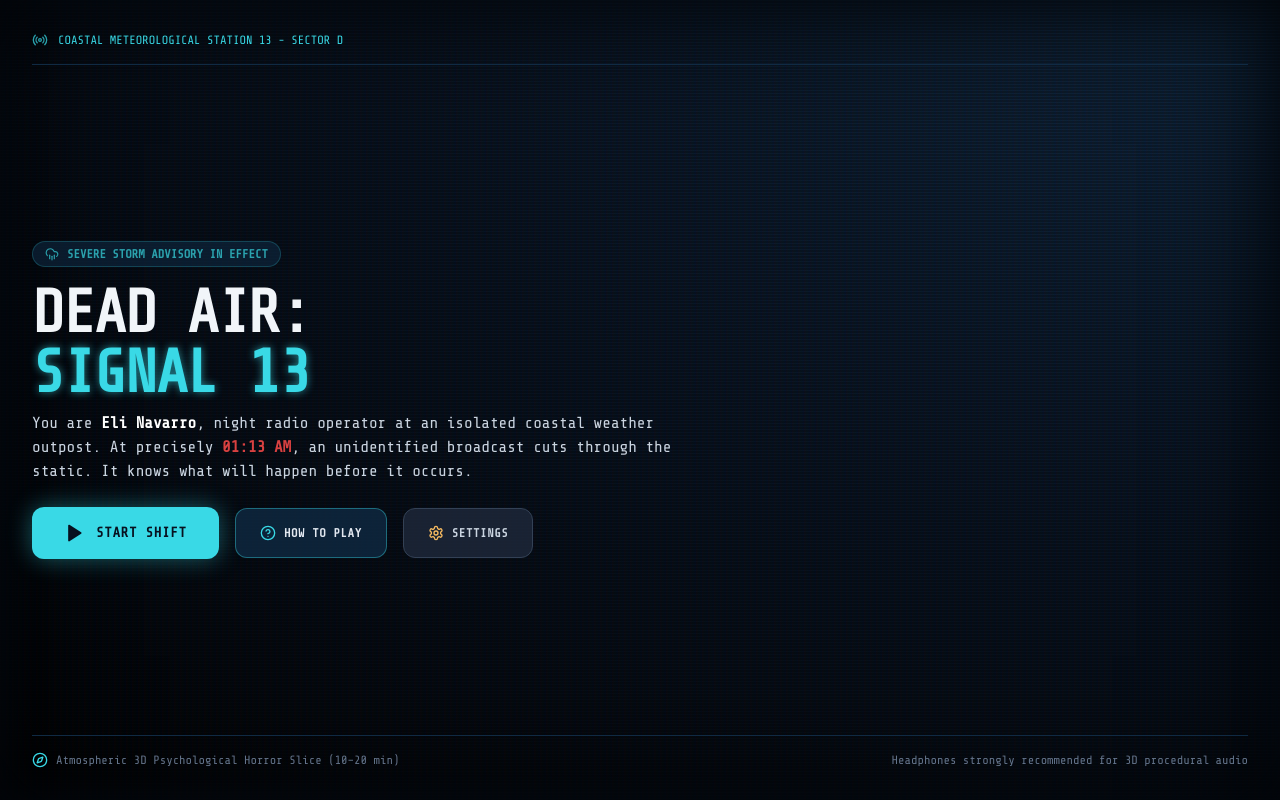
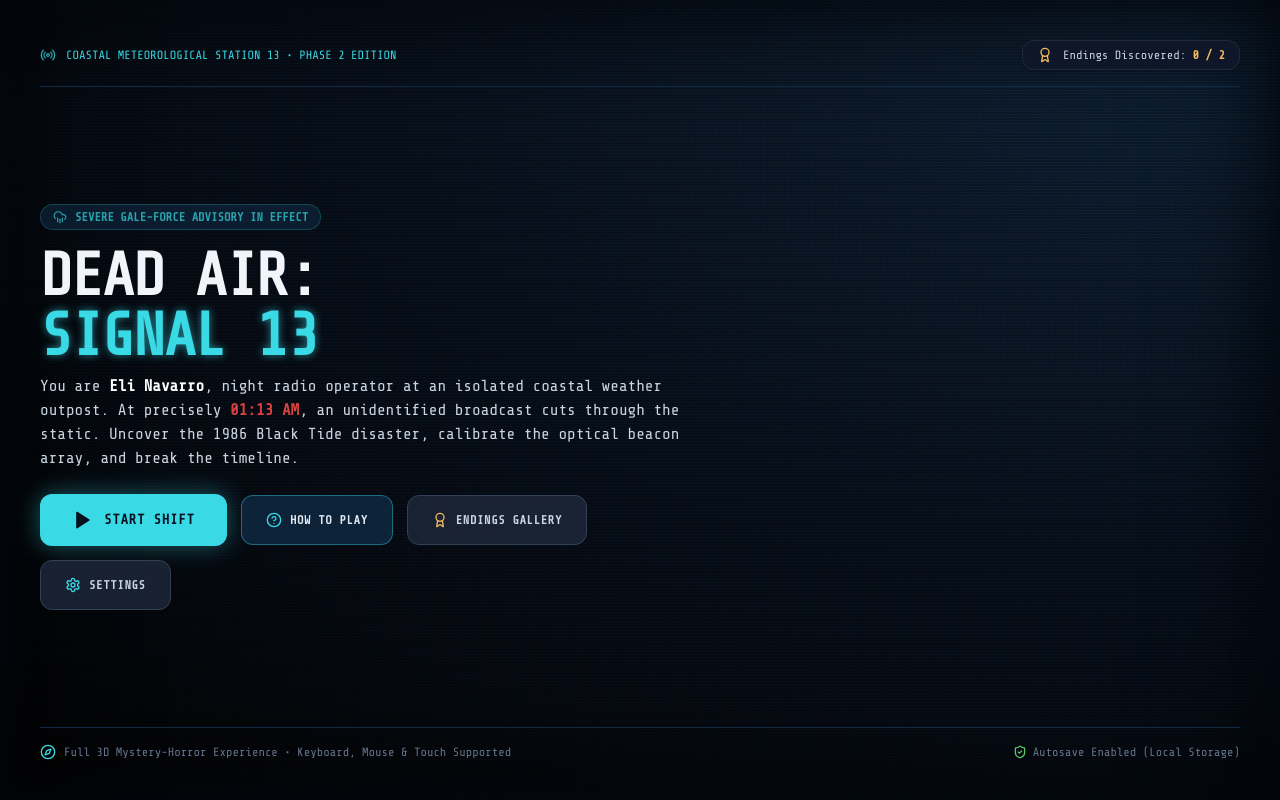
Before and after one commit to rhedenpadilla/station-13, a React (Vite) app: page / in a window 1280 px wide. Built offline with nearby package versions, Linux system fonts and the light colour scheme.

Commit message:
feat(menus): update TitleScreen with loading transition, endings tracker, and Phase 2 styling

```diff
--- a/src/components/Menus/TitleScreen.tsx
+++ b/src/components/Menus/TitleScreen.tsx
@@ -1,7 +1,10 @@
 import { useState } from 'react';
 import { useGameState } from '../../game/state/useGameState';
 import { SettingsModal } from './SettingsModal';
-import { Radio, Play, Settings, HelpCircle, Award, Compass, CloudRain } from 'lucide-react';
+import { HowToPlayModal } from './HowToPlayModal';
+import { EndingsGalleryModal } from '../GameUI/EndingsGalleryModal';
+import { LoadingScreen } from './LoadingScreen';
+import { Radio, Play, Settings, HelpCircle, Award, Compass, CloudRain, ShieldCheck } from 'lucide-react';
 
 export function TitleScreen() {
   const startGame = useGameState((state) => state.startGame);
@@ -10,11 +13,28 @@ export function TitleScreen() {
 
   const [showSettings, setShowSettings] = useState(false);
   const [showHowToPlay, setShowHowToPlay] = useState(false);
+  const [showEndings, setShowEndings] = useState(false);
+  const [isLoading, setIsLoading] = useState(false);
+
+  const handleStart = () => {
+    setIsLoading(true);
+  };
+
+  const handleLoadingComplete = () => {
+    setIsLoading(false);
+    startGame();
+  };
+
+  if (isLoading) {
+    return <LoadingScreen onComplete={handleLoadingComplete} />;
+  }
+
+  const unlockedCount = (endingsUnlocked.beacon ? 1 : 0) + (endingsUnlocked.silentFrequency ? 1 : 0);
 
   return (
-    <div className="relative w-full h-full flex flex-col justify-between p-8 bg-[#07111F] text-slate-100 font-mono overflow-hidden select-none">
-      {/* Background Ambience styling & Scanlines */}
-      <div className="absolute inset-0 bg-[radial-gradient(ellipse_at_top_right,_var(--tw-gradient-stops))] from-[#102A43] via-[#07111F] to-black opacity-90" />
+    <div className="relative w-full h-full flex flex-col justify-between p-6 md:p-10 bg-[#07111F] text-slate-100 font-mono overflow-hidden select-none">
+      {/* Radial Gradient Background & Scanlines */}
+      <div className="absolute inset-0 bg-[radial-gradient(ellipse_at_top_right,_var(--tw-gradient-stops))] from-[#102A43] via-[#07111F] to-black opacity-90 pointer-events-none" />
       <div className="absolute inset-0 crt-overlay pointer-events-none" />
       <div className="absolute inset-0 vignette-overlay pointer-events-none" />
 
@@ -22,25 +42,26 @@ export function TitleScreen() {
       <div className="relative z-10 flex justify-between items-center border-b border-[#102A43] pb-4">
         <div className="flex items-center gap-2.5 text-xs text-[#39D9E6]">
           <Radio className="w-4 h-4 animate-pulse" />
-          <span>COASTAL METEOROLOGICAL STATION 13 - SECTOR D</span>
+          <span>COASTAL METEOROLOGICAL STATION 13 • PHASE 2 EDITION</span>
         </div>
 
-        {/* Ending completion status badge */}
-        {hasCompletedBefore && (
-          <div className="flex items-center gap-3 bg-[#0F172A]/80 border border-[#1E293B] px-3.5 py-1.5 rounded-lg text-xs">
-            <Award className="w-4 h-4 text-[#F5B960]" />
-            <span className="text-slate-300">
-              Endings Discovered: {(endingsUnlocked.beacon ? 1 : 0) + (endingsUnlocked.silentFrequency ? 1 : 0)} / 2
-            </span>
-          </div>
-        )}
+        {/* Endings Badge */}
+        <button
+          onClick={() => setShowEndings(true)}
+          className="flex items-center gap-2.5 bg-[#0F172A]/90 hover:bg-[#102A43] border border-[#1E293B] hover:border-[#F5B960]/50 px-3.5 py-1.5 rounded-xl text-xs transition-all shadow-md"
+        >
+          <Award className="w-4 h-4 text-[#F5B960]" />
+          <span className="text-slate-300">
+            Endings Discovered: <strong className="text-[#F5B960]">{unlockedCount} / 2</strong>
+          </span>
+        </button>
       </div>
 
       {/* Center Main Title Content */}
-      <div className="relative z-10 max-w-2xl my-auto">
+      <div className="relative z-10 max-w-2xl my-auto py-6">
         <div className="inline-flex items-center gap-2 px-3 py-1 rounded-full bg-[#102A43]/80 border border-[#39D9E6]/30 text-[#39D9E6] text-xs font-bold mb-4 animate-pulse">
           <CloudRain className="w-3.5 h-3.5" />
-          <span>SEVERE STORM ADVISORY IN EFFECT</span>
+          <span>SEVERE GALE-FORCE ADVISORY IN EFFECT</span>
         </div>
 
         <h1 className="text-4xl md:text-6xl font-black tracking-tight text-slate-100 mb-2 uppercase">
@@ -49,14 +70,14 @@ export function TitleScreen() {
         </h1>
 
         <p className="text-sm md:text-base text-slate-300 mb-6 leading-relaxed">
-          You are <strong className="text-white font-bold">Eli Navarro</strong>, night radio operator at an isolated coastal weather outpost. At precisely <span className="text-[#D94141] font-bold">01:13 AM</span>, an unidentified broadcast cuts through the static. It knows what will happen before it occurs.
+          You are <strong className="text-white font-bold">Eli Navarro</strong>, night radio operator at an isolated coastal weather outpost. At precisely <span className="text-[#D94141] font-bold">01:13 AM</span>, an unidentified broadcast cuts through the static. Uncover the 1986 Black Tide disaster, calibrate the optical beacon array, and break the timeline.
         </p>
 
         {/* Action Buttons */}
-        <div className="flex flex-col sm:flex-row gap-4 items-stretch sm:items-center">
+        <div className="flex flex-col sm:flex-row flex-wrap gap-3.5 items-stretch sm:items-center">
           <button
-            onClick={startGame}
-            className="flex items-center justify-center gap-3 px-8 py-4 bg-[#39D9E6] hover:bg-[#22d3ee] text-[#07111F] rounded-xl font-bold font-mono text-sm tracking-wider uppercase transition-all shadow-[0_0_25px_rgba(57,217,230,0.4)] hover:scale-105"
+            onClick={handleStart}
+            className="flex items-center justify-center gap-3 px-8 py-4 bg-[#39D9E6] hover:bg-[#22d3ee] text-[#07111F] rounded-xl font-bold text-sm tracking-wider uppercase transition-all shadow-[0_0_25px_rgba(57,217,230,0.4)] hover:scale-105"
           >
             <Play className="w-5 h-5 fill-current" />
             Start Shift
@@ -71,10 +92,18 @@ export function TitleScreen() {
           </button>
 
           <button
+            onClick={() => setShowEndings(true)}
+            className="flex items-center justify-center gap-2 px-6 py-4 bg-[#1E293B]/80 hover:bg-[#1E293B] border border-[#334155] text-slate-300 hover:text-white rounded-xl text-xs font-bold uppercase tracking-wider transition-all"
+          >
+            <Award className="w-4 h-4 text-[#F5B960]" />
+            Endings Gallery
+          </button>
+
+          <button
             onClick={() => setShowSettings(true)}
             className="flex items-center justify-center gap-2 px-6 py-4 bg-[#1E293B]/80 hover:bg-[#1E293B] border border-[#334155] text-slate-300 hover:text-white rounded-xl text-xs font-bold uppercase tracking-wider transition-all"
           >
-            <Settings className="w-4 h-4 text-[#F5B960]" />
+            <Settings className="w-4 h-4 text-[#39D9E6]" />
             Settings
           </button>
         </div>
@@ -84,39 +113,18 @@ export function TitleScreen() {
       <div className="relative z-10 flex flex-col sm:flex-row justify-between items-center text-xs text-slate-500 border-t border-[#102A43] pt-4 gap-2">
         <div className="flex items-center gap-2">
           <Compass className="w-4 h-4 text-[#39D9E6]" />
-          <span>Atmospheric 3D Psychological Horror Slice (10–20 min)</span>
+          <span>Full 3D Mystery-Horror Experience • Keyboard, Mouse & Touch Supported</span>
         </div>
-        <div>
-          <span>Headphones strongly recommended for 3D procedural audio</span>
+        <div className="flex items-center gap-1.5">
+          <ShieldCheck className="w-3.5 h-3.5 text-[#63D471]" />
+          <span>Autosave Enabled (Local Storage)</span>
         </div>
       </div>
 
-      {/* Settings Modal */}
+      {/* Modals */}
       {showSettings && <SettingsModal onClose={() => setShowSettings(false)} />}
-
-      {/* How to Play Modal */}
-      {showHowToPlay && (
-        <div className="fixed inset-0 z-50 flex items-center justify-center bg-black/90 p-4">
-          <div className="w-full max-w-lg bg-[#0F172A] border-4 border-[#334155] p-6 rounded-xl text-left space-y-4">
-            <h3 className="text-lg font-bold text-[#39D9E6] border-b border-[#334155] pb-2">
-              OPERATIONAL PROTOCOLS & CONTROLS
-            </h3>
-            <div className="space-y-2.5 text-xs text-slate-300 leading-relaxed">
-              <p><strong className="text-white">Movement:</strong> Use <span className="text-[#39D9E6]">[WASD]</span> or Arrow Keys to navigate the weather station.</p>
-              <p><strong className="text-white">Camera:</strong> Move the mouse to look. Click the 3D screen to capture pointer lock.</p>
-              <p><strong className="text-white">Interaction:</strong> Press <span className="text-[#39D9E6]">[E]</span> or left click when near interactive objects (Radio console, Logbooks, Supply cabinets, Fuse panel).</p>
-              <p><strong className="text-white">Radio Tuning:</strong> Use the tuner dial to match the mysterious carrier signal at <strong className="text-[#F5B960]">13.13 MHz</strong>.</p>
-              <p><strong className="text-white">Flashlight:</strong> Press <span className="text-[#39D9E6]">[F]</span> to toggle your flashlight.</p>
-            </div>
-            <button
-              onClick={() => setShowHowToPlay(false)}
-              className="w-full py-3 bg-[#39D9E6] hover:bg-[#22d3ee] text-[#07111F] text-xs font-bold rounded-lg uppercase tracking-wider"
-            >
-              Understood
-            </button>
-          </div>
-        </div>
-      )}
+      {showHowToPlay && <HowToPlayModal onClose={() => setShowHowToPlay(false)} />}
+      {showEndings && <EndingsGalleryModal onClose={() => setShowEndings(false)} />}
     </div>
   );
 }
```
